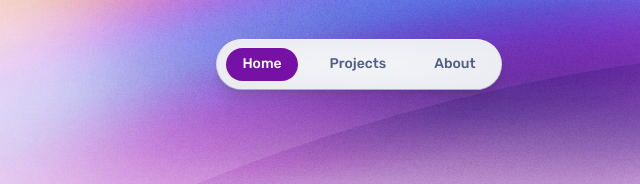
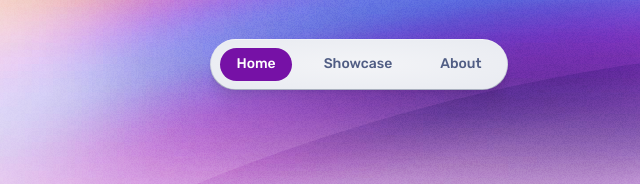
Before and after one commit to pointlessbish/website, an Astro site: page / in a window 1280 px wide. Shown: the top 184 px of the page, 281-921 px from the left. Built offline with nearby package versions, Linux system fonts and the light colour scheme; Astro itself is replaced by a stand-in of ours.

Commit message:
updated nav

```diff
--- a/src/components/Nav.astro
+++ b/src/components/Nav.astro
@@ -6,7 +6,7 @@ import type { iconPaths } from "./IconPaths";
 /** Main menu items */
 const textLinks: { label: string; href: string }[] = [
   { label: "Home", href: "/" },
-  { label: "Projects", href: "/work/" },
+  { label: "Showcase", href: "/showcase/" },
   { label: "About", href: "/about/" },
 ];
 
```
Also changed, not shown: src/content/showcase/cv.md (renamed from src/content/work/cv.md), src/content/showcase/markdown-style-guide.md (renamed from src/content/work/markdown-style-guide.md).
